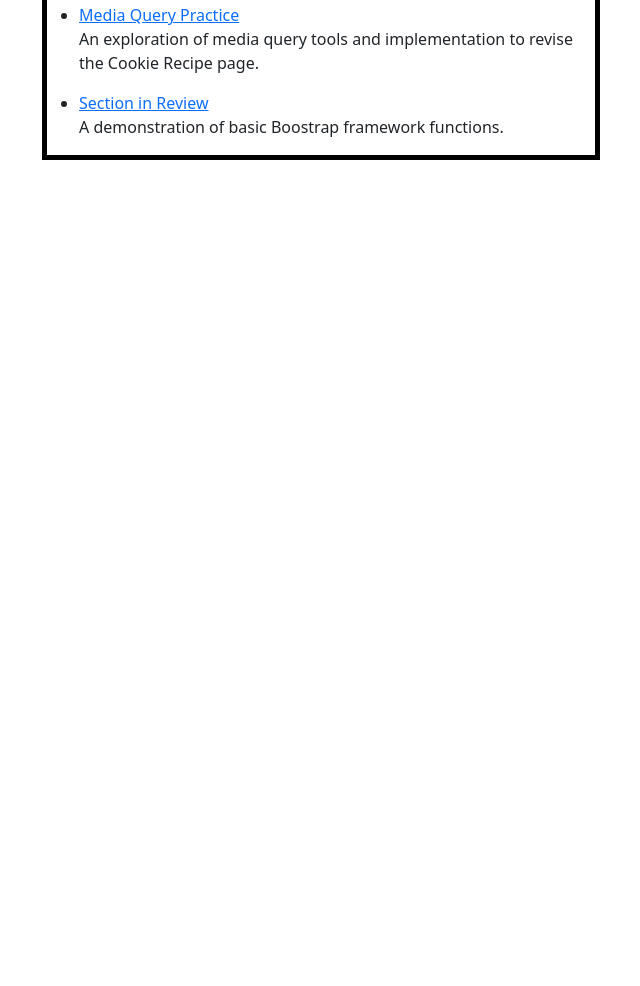
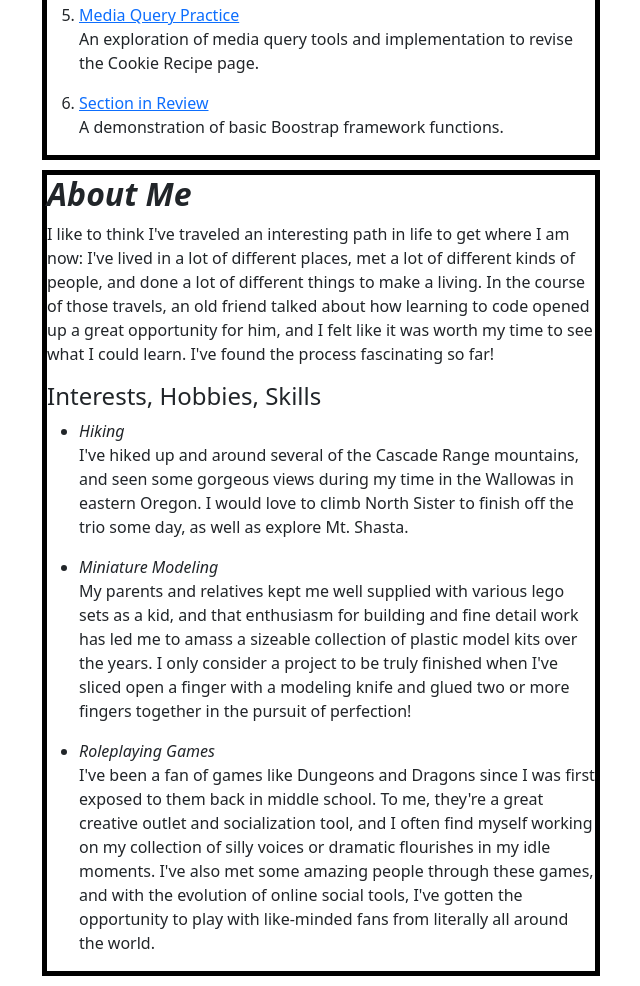
Before and after one commit to MaxBetich/my-portfolio, a plain HTML site: page index.html in a window 1280 px wide. Shown: the part 424-1410 px from the top of the page, without its empty margins (50-690 px from the left). Before the commit the page ends 800 px from the top, so only its background shows below. Drawn offline with Linux system fonts and the light colour scheme.

Commit message:
add About Me section

```diff
--- a/index.html
+++ b/index.html
@@ -11,8 +11,8 @@
   <p><strong>Max Betich </strong></p>
   <img src="img/Max.jpg" alt="a photo of Max">
   <div class="box1">
-    <h2> <span class="section">Past and Present Projects</span></h2>
-    <ul>
+    <h2><span class="section">Past and Present Projects</span></h2>
+    <ol>
       <li><a href="https://github.com/MaxBetich/hello-world">Hello World</a></li>
       <p>One of my first forays into exploring HTML.</p>
       <li><a href="https://github.com/MaxBetich/cookie-recipe">Cookie Recipe</a></li>
@@ -25,6 +25,36 @@
       <p>An exploration of media query tools and implementation to revise the Cookie Recipe page.</p>
       <li><a href="https://github.com/MaxBetich/section-in-review">Section in Review</a></li>
       <p>A demonstration of basic Boostrap framework functions.</p>
+    </ol>
+  </div>
+  <div  class="box1">
+    <h2><span class="section">About Me</span></h2>
+    <p>I like to think I've traveled an interesting path in life to get where I am now: I've lived in a lot
+      of different places, met a lot of different kinds of people, and done a lot of different things to make
+      a living. In the course of those travels, an old friend talked about how learning to code opened up a
+      great opportunity for him, and I felt like it was worth my time to see what I could learn. I've found
+      the process fascinating so far!
+    </p>
+    <h4>Interests, Hobbies, Skills</h4>
+    <ul>
+      <li><em>Hiking</em></li>
+      <p>I've hiked up and around several of the Cascade Range mountains, and seen some gorgeous views during
+        my time in the Wallowas in eastern Oregon. I would love to climb North Sister to finish off the trio
+        some day, as well as explore Mt. Shasta.
+      </p>
+      <li><em>Miniature Modeling</em></li>
+      <p>My parents and relatives kept me well supplied with various lego sets as a kid, and that enthusiasm
+        for building and fine detail work has led me to amass a sizeable collection of plastic model kits over
+        the years. I only consider a project to be truly finished when I've sliced open a finger with a modeling
+        knife and glued two or more fingers together in the pursuit of perfection!
+      </p>
+      <li><em>Roleplaying Games</em></li>
+      <p>I've been a fan of games like Dungeons and Dragons since I was first exposed to them back in middle
+        school. To me, they're a great creative outlet and socialization tool, and I often find myself working on
+        my collection of silly voices or dramatic flourishes in my idle moments. I've also met some amazing people
+        through these games, and with the evolution of online social tools, I've gotten the opportunity to play
+        with like-minded fans from literally all around the world.
+      </p>
     </ul>
   </div>
   </div>
```
